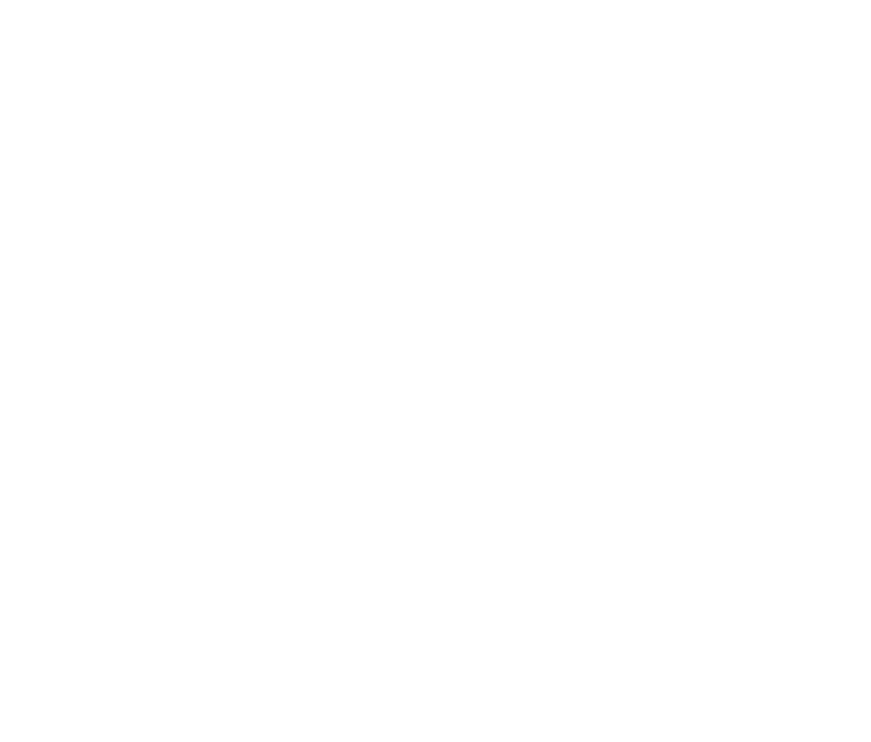
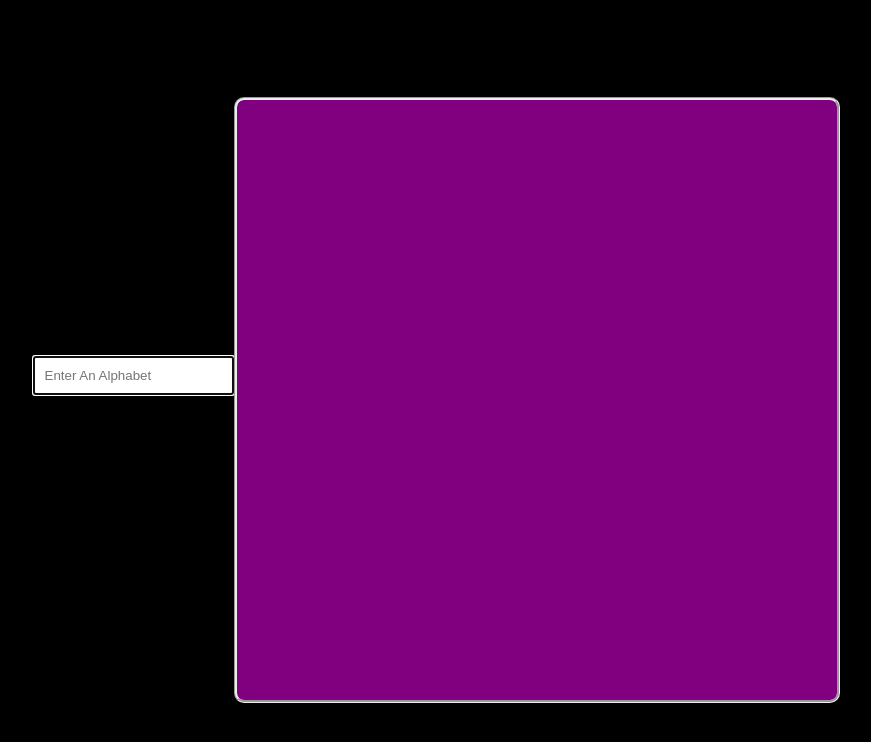
Before and after one commit to ch8ss/Pacphabet, a plain HTML site: page index.html in a window 1280 px wide. Shown: the whole page, without its empty margins (204-1075 px from the left). Drawn offline with Linux system fonts and the light colour scheme.

Commit message:
Added start screen and styled game board

```diff
--- a/index.html
+++ b/index.html
@@ -4,8 +4,22 @@
     <meta charset="UTF-8">
     <meta name="viewport" content="width=device-width, initial-scale=1.0">
     <title>Pacphabet</title>
+    <link rel="stylesheet"href="style.css">
 </head>
 <body>
 
+    <div id="start-screen">
+    <input type="text" id="letter-input" maxlength="1" placeholder="Enter An Alphabet" autofocus>
+    <p class="note">Type a letter between A-Z</p>
+    </div>
+    <div class="board">
+    <div class="pacman">
+
+    </div>
+
+    </div>
+
+    <script src="app.js"></script>
+
 </body>
 </html>
--- a/style.css
+++ b/style.css
@@ -0,0 +1,30 @@
+body {
+    background-color: black;
+    margin: 0;
+    display: flex;
+    justify-content: center;
+    align-items: center;
+    height: 100vh;
+}
+
+.hidden {
+    display: none;
+}
+
+#start-screen {
+    text-align: center;
+}
+
+#letter-input {
+    padding: 10px;
+
+}
+
+.board {
+    width: 600px;
+    height: 600px;
+    background-color: purple;
+    box-shadow: 30px;
+    border-style: groove;
+    border-radius: 10px;
+}
```
